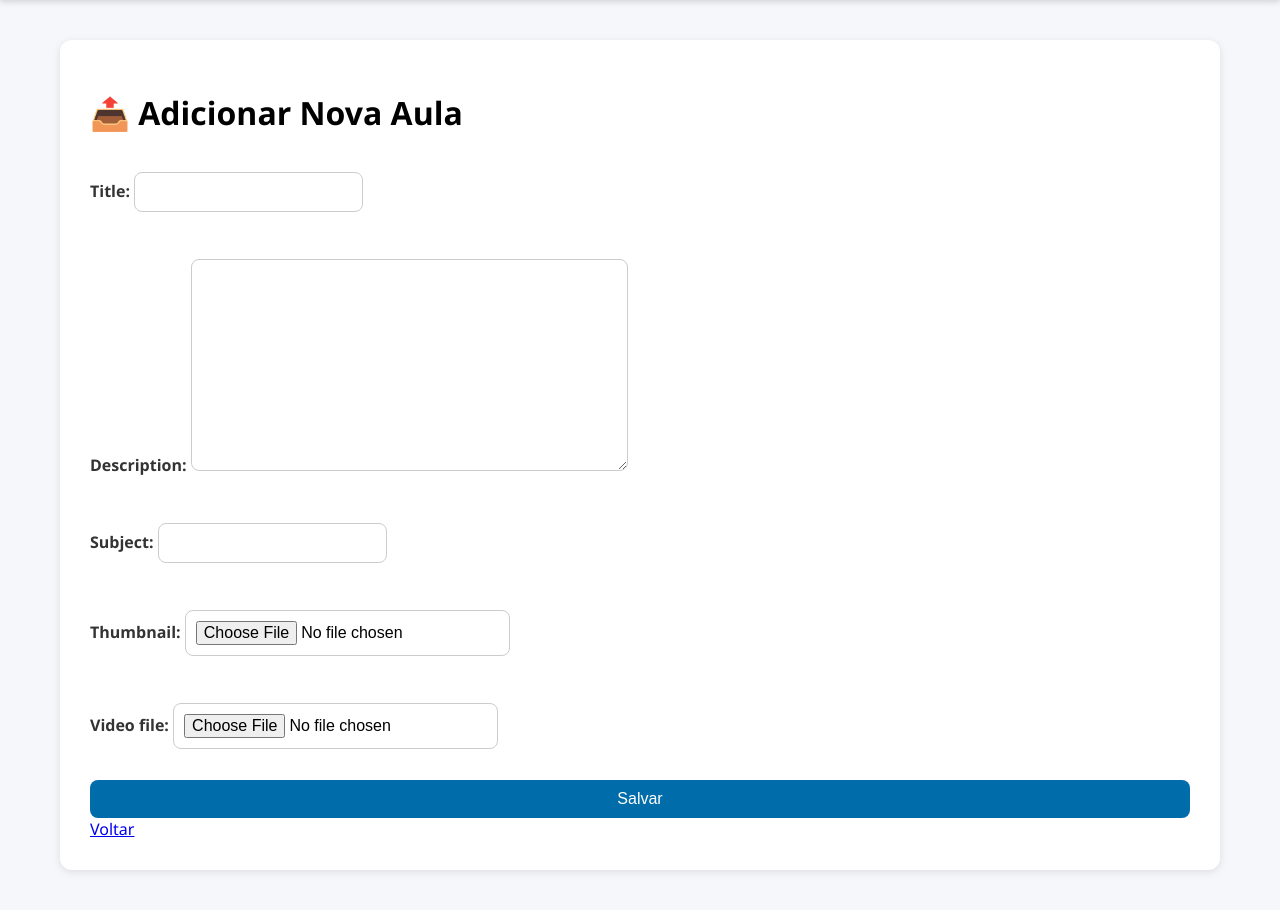
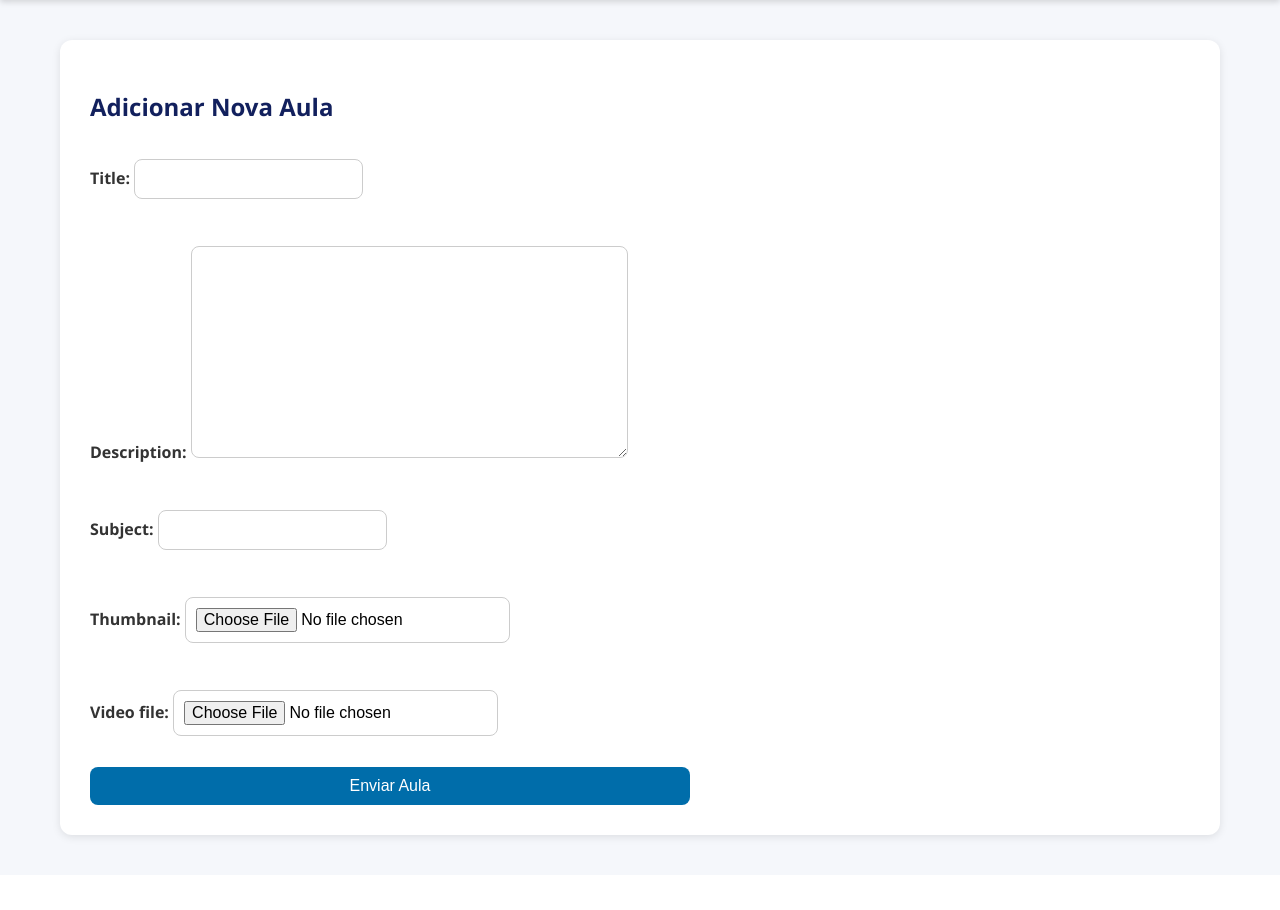
Before and after one commit to unifcfonseca/EngenhariaSoftware, a Django app: page /upload/ in a window 1280 px wide. Shown: the part 61-971 px from the top of the page. After the commit the page ends 903 px from the top, so only its background shows below. Run offline with Django 5.2, Linux system fonts and the light colour scheme; the visitor is signed in with stand-in values (Sample User, id 1).

Commit message:
feat: implementa funcionalidade de edição e upload de vídeos

```diff
--- a/mvp/videos/templates/videos/home.html
+++ b/mvp/videos/templates/videos/home.html
@@ -85,7 +85,6 @@
 
 {% block content %}
 <h1 class="page-title">📚 Aulas Disponíveis</h1>
-<a href="{% url 'upload_video' %}" class="btn">+ Nova Aula</a>
 <hr>
 
 <div class="video-grid">
--- a/mvp/videos/templates/videos/upload.html
+++ b/mvp/videos/templates/videos/upload.html
@@ -43,13 +43,19 @@
 {% endblock %}
 
 
+{% block content %}
+<div class="container mt-4" style="max-width: 600px;">
+  <h2 class="mb-4" style="color: #12205D;">
+    {% if is_edit %}Editar Aula{% else %}Adicionar Nova Aula{% endif %}
+  </h2>
 
-{% block content %}
-<h1>📤 Adicionar Nova Aula</h1>
-<form method="POST" enctype="multipart/form-data">
+  <form method="post" enctype="multipart/form-data" class="bg-white p-4 rounded shadow-sm">
     {% csrf_token %}
     {{ form.as_p }}
-    <button type="submit">Salvar</button>
-</form>
-<a href="{% url 'home' %}">Voltar</a>
+
+    <button type="submit" class="btn btn-primary w-100 mt-3">
+      {% if is_edit %}Salvar Alterações{% else %}Enviar Aula{% endif %}
+    </button>
+  </form>
+</div>
 {% endblock %}
--- a/mvp/videos/views.py
+++ b/mvp/videos/views.py
@@ -158,3 +158,39 @@ def video_stats(request, video_id):
     }
 
     return render(request, 'videos/video_stats.html', context)
+
+
+@login_required
+def upload_video(request):
+    edit_id = request.GET.get("edit")
+
+    # Se for edição
+    if edit_id:
+        video = get_object_or_404(Video, id=edit_id, uploaded_by=request.user)
+
+        if request.method == "POST":
+            form = VideoForm(request.POST, request.FILES, instance=video)
+            if form.is_valid():
+                form.save()
+                return redirect("my_videos")
+        else:
+            form = VideoForm(instance=video)
+
+        return render(request, "videos/upload.html", {
+            "form": form,
+            "is_edit": True,
+            "video": video,
+        })
+
+    # Se for upload novo
+    if request.method == "POST":
+        form = VideoForm(request.POST, request.FILES)
+        if form.is_valid():
+            video = form.save(commit=False)
+            video.uploaded_by = request.user
+            video.save()
+            return redirect("my_videos")
+    else:
+        form = VideoForm()
+
+    return render(request, "videos/upload.html", {"form": form, "is_edit": False})
```
